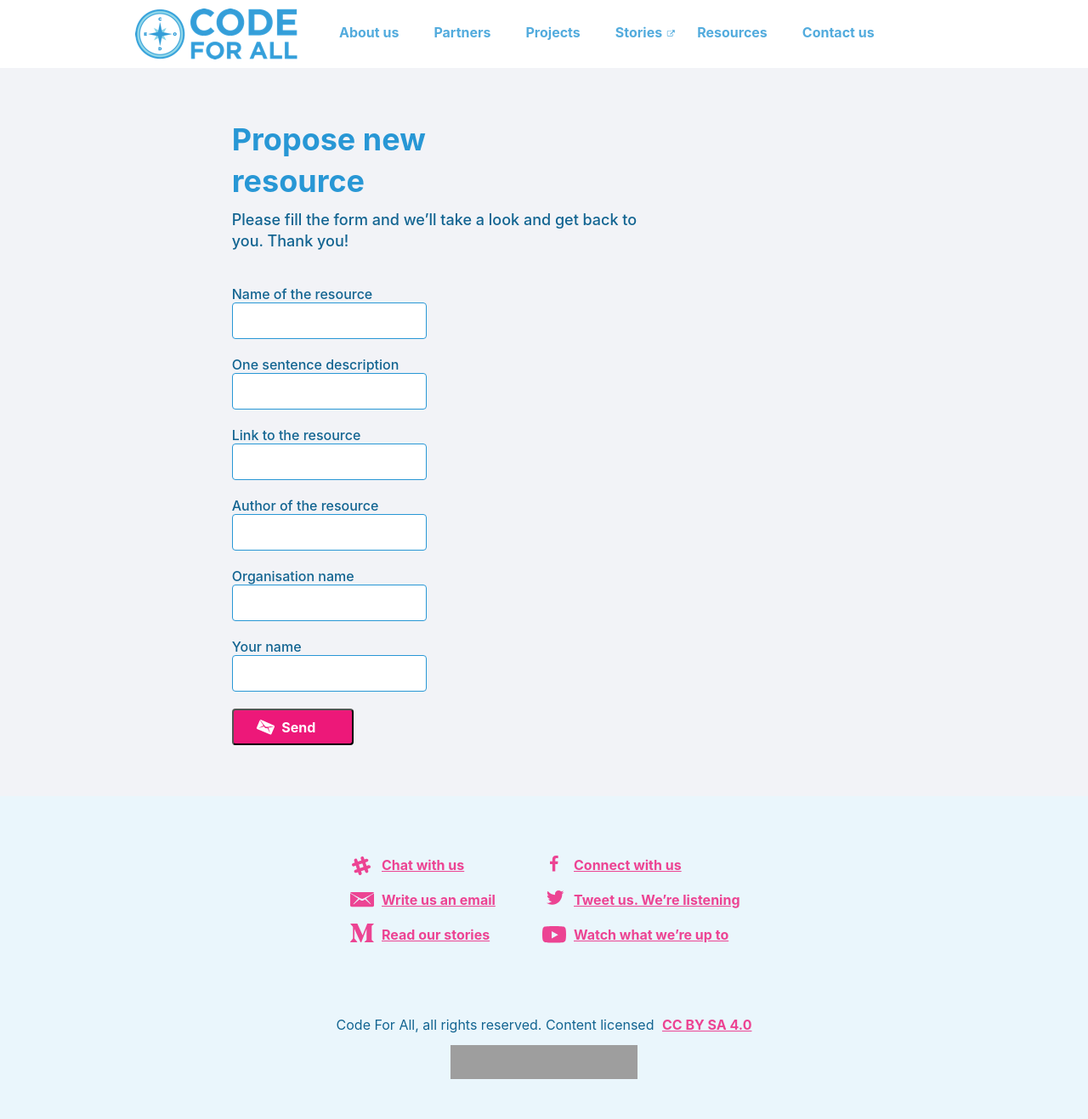
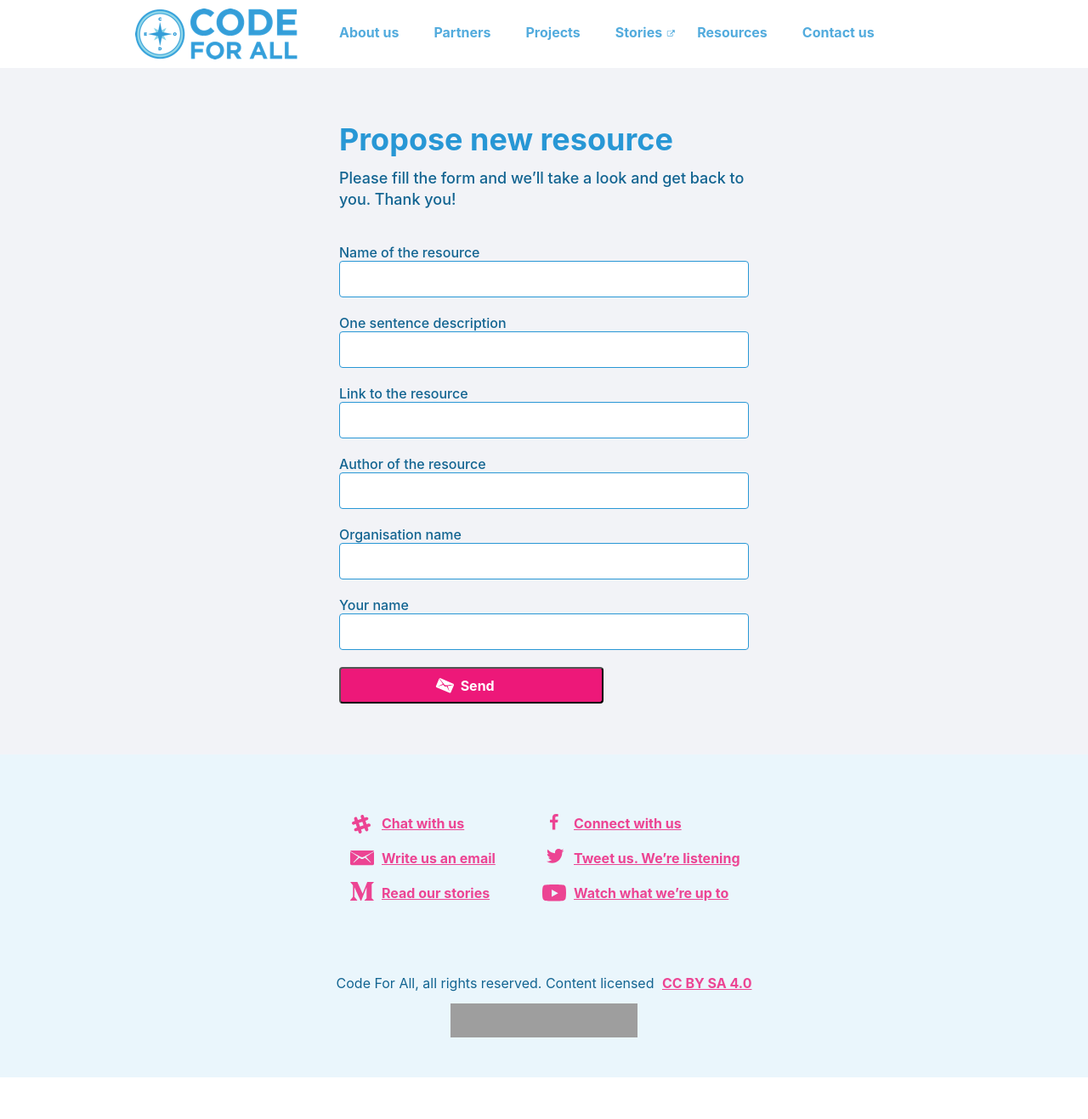
Before and after one commit to Code-for-All/codeforall.org, a Jekyll site: the page built from form.md, in a window 1280 px wide. Shown: the whole page at 85% size. Built offline with Jekyll 4.4.1, drawn with Linux system fonts in a browser that asks for light colours; nearby versions of some CDN libraries; after the commit the page ends 1268 px from its top, so only the background shows below that; grey boxes are pictures that could not be loaded.

Commit message:
various fixes

```diff
--- a/_layouts/form.html
+++ b/_layouts/form.html
@@ -1,12 +1,12 @@
 <!DOCTYPE html>
 <html class="has-navbar-fixed-top">
 {% include head.html %}
+
 <body>
     {% include header.html %}
-     <div class="form">
+    <form class="form" action="https://formspree.io/tomislav@initgrupa.hr" method="POST">
         <div class="container">
             <div class="row">
-                <form action="https://formspree.io/tomislav@initgrupa.hr" method="POST">
                 <div class="col-12 offset-0 col-sm-6 offset-sm-3">
                     <h1 class="form-h1">{{page.title}}</h1>
                     <h3 class="form-h3">{{ content }}</h3>
@@ -31,11 +31,11 @@
                             <span class="button-email-icon"></span>Send</span>
                     </button>
                 </div>
-                </form>
             </div>
         </div>
-    </div>
+    </form>
 
     {% include footer.html %}
 </body>
+
 </html>
```
Lines whose indentation alone changed are shown as unchanged.
